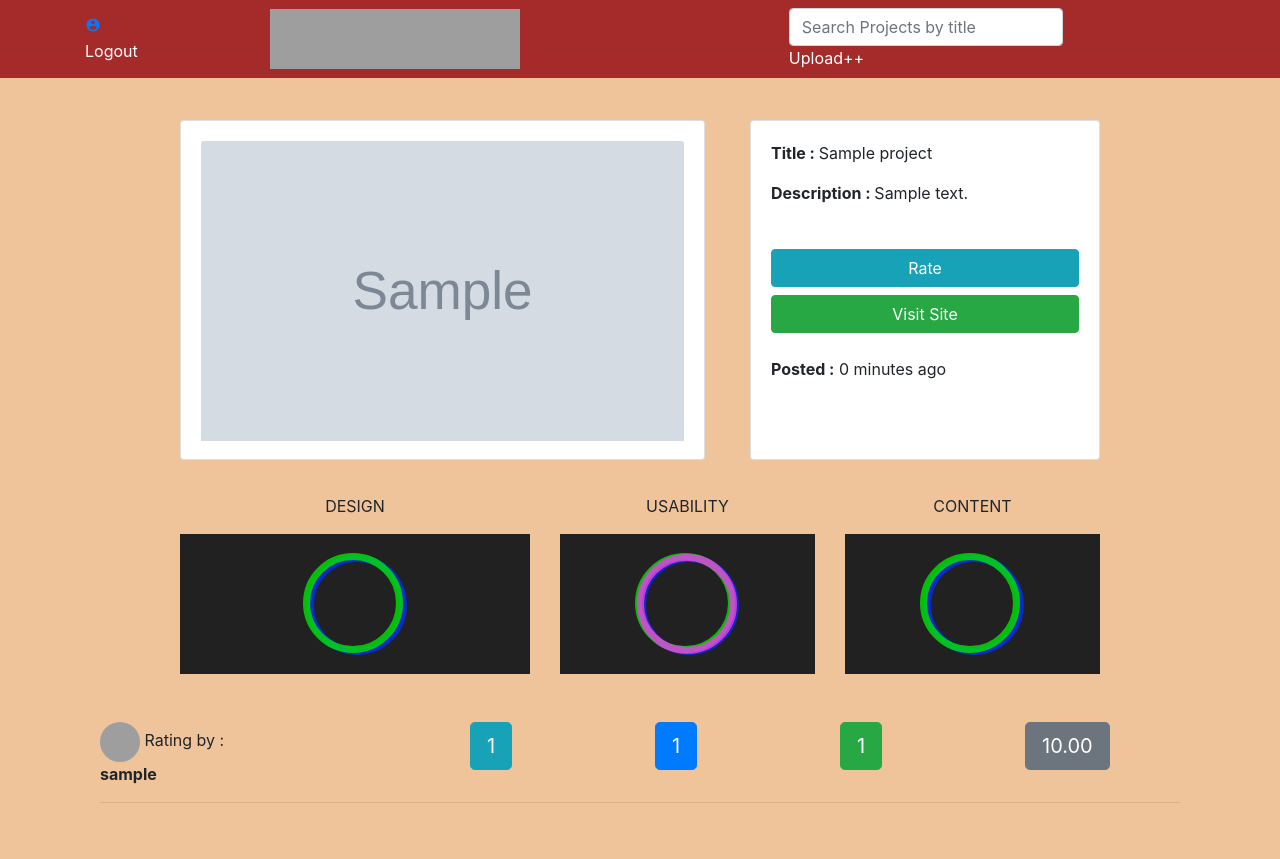
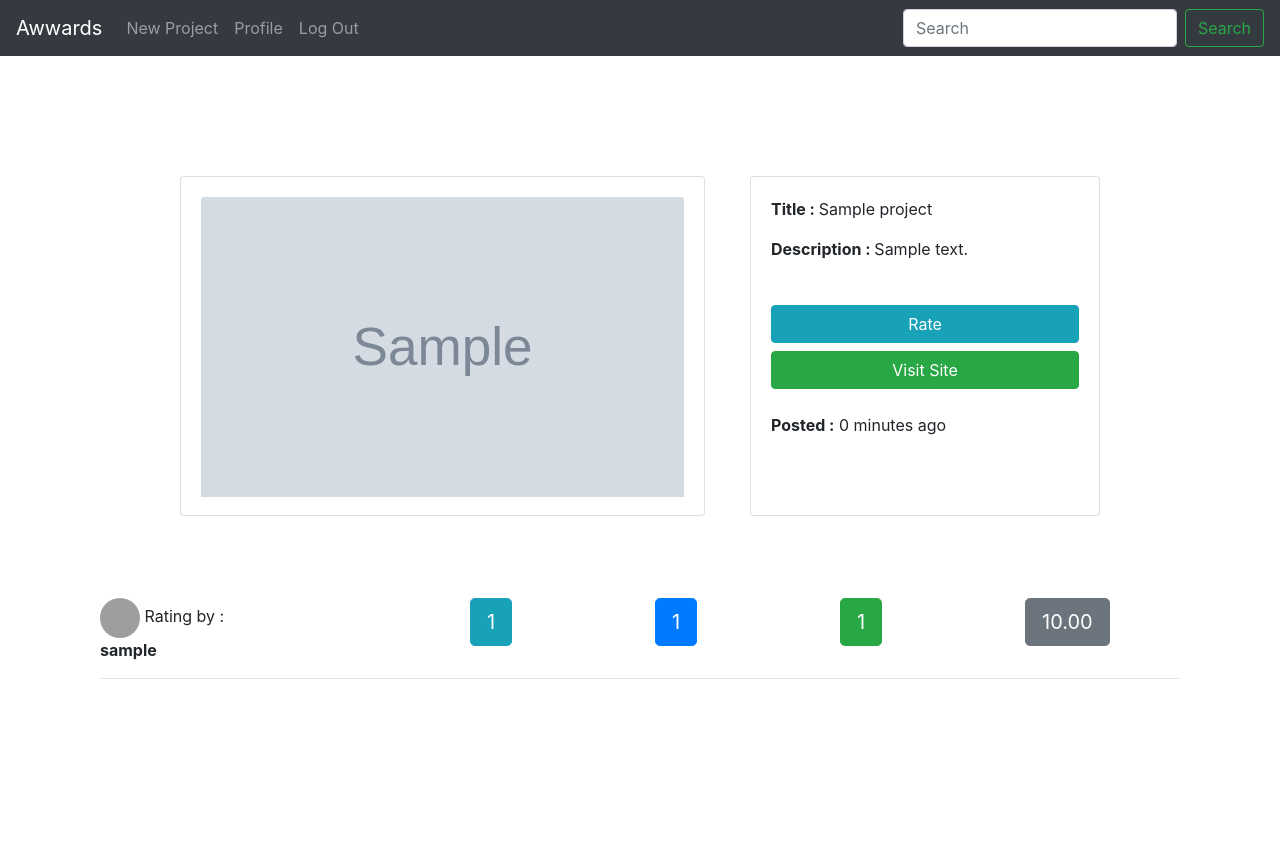
Before and after one commit to Jay-68/awwards, a Django app: page /project_details/1 in a window 1280 px wide. After the commit the page ends 679 px from the top, so only its background shows below. Run offline with Django 3.2, Linux system fonts and the light colour scheme; a user stored in the database is signed in; tables that the repository leaves empty hold one stand-in row (values such as "Sample post"); grey boxes marked "Sample" are stand-in pictures; parts of the project's set-up code (start-up, migrations or seed data) failed here and were passed over; some libraries are stand-ins or nearby versions; grey boxes are pictures that could not be loaded.

Commit message:
Add changes to the navbar and appliction templates

```diff
--- a/awwards/models.py
+++ b/awwards/models.py
@@ -132,7 +132,7 @@ class Review(models.Model):
     user = models.ForeignKey(User, null=True, blank=True)
 
     def __str__(self):
-        return self.user
+        return self.user.username
 
     # saving and deleteing the choices
     def save_review(self):
--- a/awwards/templates/base.html
+++ b/awwards/templates/base.html
@@ -10,9 +10,6 @@
     </div>
     <div class="col-md-4">
 
-      <div class="logoname" style="display:inline">
-        <img src="/static/photos/matuzo.png" class="img-responsive" style="width:200px;height:200px;">
-      </div>
 
     </div>
     <div class="col-md-4">
--- a/awwards/templates/index.html
+++ b/awwards/templates/index.html
@@ -3,7 +3,7 @@
 {% load bootstrap4 %}
 
 {% block content %}
-<style>
+<!-- <style>
   .i-images {
     width: 100%;
     height: 200px;
@@ -54,7 +54,7 @@
     transform: translate(-50%, -50%);
     -ms-transform: translate(-50%, -50%);
   }
-</style>
+</style> -->
 <!-- {{message}} -->
 <div class="projects" style="margin-top:120px;">
   <div class="container">
@@ -73,7 +73,7 @@
                   <div class="details" style="text-align: center;">
                     <div class="text" style="color: white; font-size: 30px; text-transform: capitalize; ">
                       {{project.title}}</div>
-                    <a href="{% url 'projectdetails' id=project.id %}" class="btn btn-info">View & Rate&#128541 </a><br>
+                    <a href="{% url 'projectdetails' id=project.id %}" class="btn btn-info">View Project</a><br>
                     If you like It
                   </div>
                 </div>
--- a/awwards/templates/navbar.html
+++ b/awwards/templates/navbar.html
@@ -1,45 +1,33 @@
 {% load bootstrap4 %}
 {% load static %}
-<link rel="stylesheet" href="https://use.fontawesome.com/releases/v5.3.1/css/all.css"
-  integrity="sha384-mzrmE5qonljUremFsqc01SB46JvROS7bZs3IO2EmfFsd15uHvIt+Y8vEf7N7fWAU" crossorigin="anonymous">
-<link rel="stylesheet" href="{% static 'css/styles.css' %}">
-
-<link rel="stylesheet" href="http://code.ionicframework.com/ionicons/2.0.1/css/ionicons.min.css">
-<header class="header">
-  <nav class="navbar fixed-top" id="navbarr" style="background-color: brown">
-    <div class="container">
-      <div>
-        <a href="{% url 'profile' username=user %}">
-          <ion-icon name="contact" class="ionic"></ion-icon>
-        </a><br>
-        <a href="/logout" style="color: white"></ion-icon>Logout</a>
-
-      </div>
-      <section class="logo-section"><a href="{% url 'index' %}"><img class="logo" src="/static/photos/matuzo.png"
-            style="width:250px;height:60px;" alt=""/></a>
-      <a href="{% url 'index' %}"><img class="logoname" /></a>
-      </section><br><br>
 
 
-      <form class="navbar-form" role="search" action="{% url 'search' %}" style="width:auto">
 
-        <div class="input-group">
-          <div>
+<nav class="navbar navbar-expand-lg navbar-dark bg-dark">
+  <a class="navbar-brand" href="{% url 'index' %}">Awwards</a>
+  <button class="navbar-toggler" type="button" data-toggle="collapse" data-target="#navbarSupportedContent"
+    aria-controls="navbarSupportedContent" aria-expanded="false" aria-label="Toggle navigation">
+    <span class="navbar-toggler-icon"></span>
+  </button>
 
-            <input type="text" class="form-control" placeholder="Search Projects by title" name="title"
-              style="height:38px;">
-            <a href="{% url 'add_project'%}" style="color: white"></ion-icon>Upload++</a>
-
-          </div>
-        </div>
-
-      </form>
-      <section class="icons-section">
-
-      </section>
-    </div>
-  </nav>
-</header>
+  <div class="collapse navbar-collapse" id="navbarSupportedContent">
+    <ul class="navbar-nav mr-auto">
+      <li class="nav-item">
+        <a class="nav-link" href="{% url 'add_project'%}">New Project</a>
+      </li>
+      <li class="nav-item">
+        <a class="nav-link" href="{% url 'profile' username=user %}">Profile</a>
+      </li>
+      <li class="nav-item">
+        <a class="nav-link" href="/logout">Log Out</a>
+      </li>
+    </ul>
+    <form class="form-inline my-2 my-lg-0" action="{% url 'search' %}" role="search">
+      <input class="form-control mr-sm-2" type="search" placeholder="Search" aria-label="Search">
+      <button class="btn btn-outline-success my-2 my-sm-0" type="submit">Search</button>
+    </form>
+  </div>
+</nav>
 
 <script src="https://unpkg.com/ionicons@4.4.4/dist/ionicons.js"></script>
 <script defer src="https://use.fontawesome.com/releases/v5.0.8/js/all.js"></script>
--- a/awwards/templates/project_details.html
+++ b/awwards/templates/project_details.html
@@ -1,5 +1,5 @@
 {%extends 'base.html'%} {% block content %}
-<style>
+<!-- <style>
   .main-container {
     background: #212121;
     display: flex;
@@ -195,7 +195,7 @@
     position: relative;
     z-index: 100;
   }
-</style>
+</style> -->
 
 <div class="container">
   <div class="row" style="margin-top:120px;">
@@ -275,70 +275,7 @@
   </div>
 
   <br>
-  <div class="row">
 
-
-    {% if reviews %}
-    <div class="col-md-1"></div>
-    <div class="col-md-4">
-      <p class="text-center">DESIGN</p>
-      <!-- {{project.avg_design |floatformat}} -->
-      <div class="main-container">
-        <div class="motion-container">
-          <div class="motion-item circle one"></div>
-          <div class="motion-item circle two"></div>
-          <!-- <div class="motion-item circle three"></div> -->
-          <!-- <div class="motion-item circle four"></div> -->
-          <h style="color:white;">{{project.avg_design |floatformat}}</h>
-          <div class="motion-item circle five"></div>
-          <!-- <div class="motion-item circle six"></div> -->
-          <div class="motion-item circle seven"></div>
-
-        </div>
-
-      </div>
-    </div>
-
-    <div class="col-md-3">
-      <p class="text-center">USABILITY</p>
-      <div class="main-container">
-        <div class="motion-container">
-          <div class="motion-item circle one"></div>
-          <div class="motion-item circle two"></div>
-          <!-- <div class="motion-item circle three"></div> -->
-          <div class="motion-item circle four"></div>
-          <h style="color:white;">{{project.avg_usability |floatformat}}</h>
-          <!-- <div class="motion-item circle five"></div> -->
-          <div class="motion-item circle six"></div>
-          <div class="motion-item circle seven"></div>
-
-        </div><!-- End Motion Container -->
-
-      </div>
-    </div>
-
-    <!-- {{project.avg_content |floatformat}} <br> -->
-    <div class="col-md-3">
-      <p class="text-center">CONTENT</p>
-      <div class="main-container">
-        <div class="motion-container">
-          <div class="motion-item circle one"></div>
-          <div class="motion-item circle two"></div>
-          <!-- <div class="motion-item circle three"></div> -->
-          <!-- <div class="motion-item circle four"></div> -->
-          <h style="color:white;"> {{project.avg_content |floatformat}}</h>
-          <!-- <div class="motion-item circle five"></div> -->
-          <!-- <div class="motion-item circle six"></div> -->
-          <div class="motion-item circle seven"></div>
-        </div>
-      </div>
-      {%else%}
-      <h3 style="padding-left:400px;">This project has no ratings</h3>
-      {%endif%}
-    </div>
-    <!-- End Motion Container -->
-    <div class="col-md-1"></div>
-  </div>
   <br>
   <br>
 
--- a/awwards/templates/registration/base.html
+++ b/awwards/templates/registration/base.html
@@ -2,13 +2,14 @@
 {% load staticfiles %}
 <!DOCTYPE html>
 <html>
+
 <head>
   <meta charset="utf-8">
 
   {% if title %}
-  <title>Matuzo-awards- {{title}}</title>
+  <title>Awwards- {{title}}</title>
   {% else %}
-    <title> Matuzo-awards </title>
+  <title> Awwards </title>
   {% endif %}
   {% if messages %}
   <ul class="messages">
@@ -18,7 +19,6 @@
   </ul>
   {% endif %}
 
-
   {% block styles %}
   {% bootstrap_css %}
   <link rel="stylesheet" href="{% static 'css/styles.css' %}">
@@ -27,7 +27,8 @@
   {% endblock %}
 
 </head>
-<body style="background-color:  rgba(231, 163, 99, 0.637)">
+
+<body>
   {% include "navbar.html" %}
 
   {% block content %} {%endblock%}
@@ -37,4 +38,5 @@
   {% bootstrap_javascript %}
   {% endblock %}
 </body>
+
 </html>
--- a/awwards/templates/registration/login.html
+++ b/awwards/templates/registration/login.html
@@ -3,7 +3,7 @@
 {% load bootstrap4 %}
 
 {% block content %}
-<div class="container" style="margin-top:160px; color:  rgba(231, 163, 99, 0.637);">
+<div class="container">
   <div class="row sign-up top-margin">
     <div class="col-md-1">
       <!-- Empty div -->
```
Also changed, not shown: awwards/templates/registration/profile.html (+4 -58 lines), media/profile_pics/G.jpg (added). Lines whose indentation alone changed are shown as unchanged.
